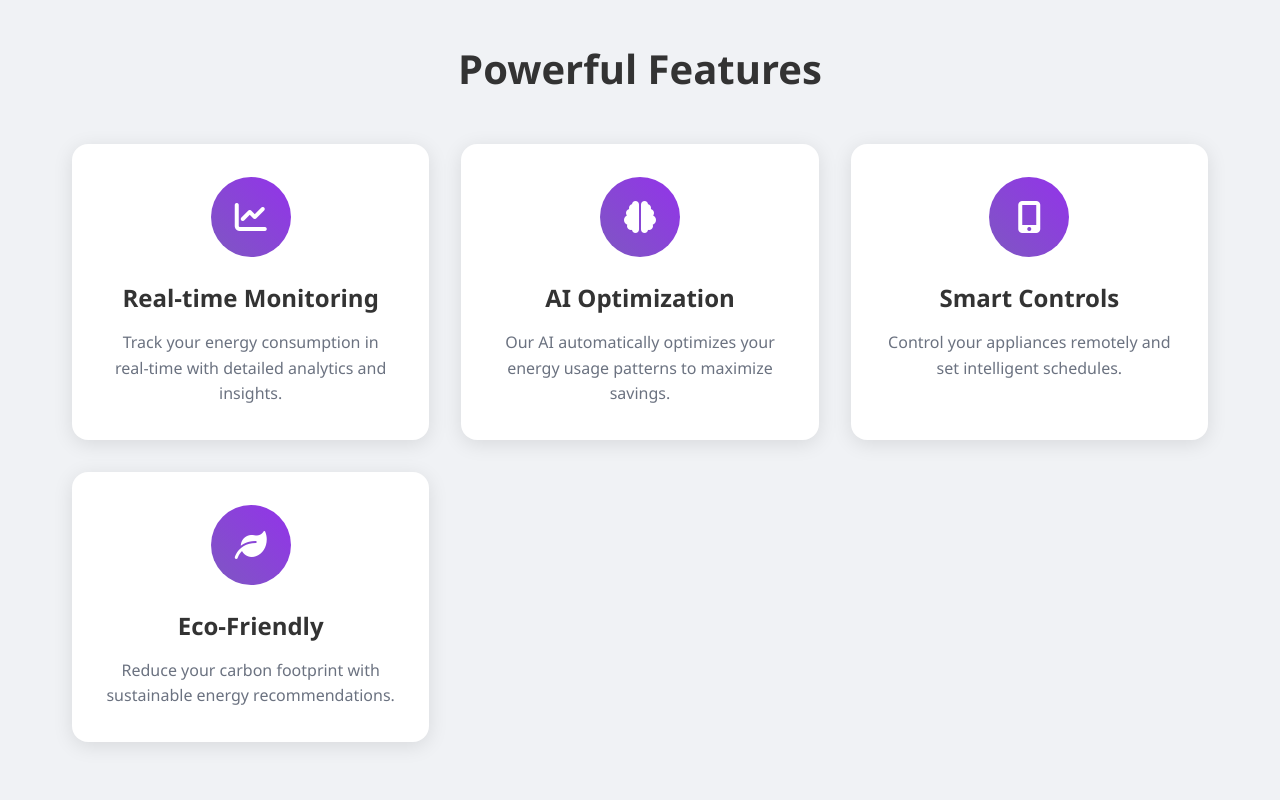
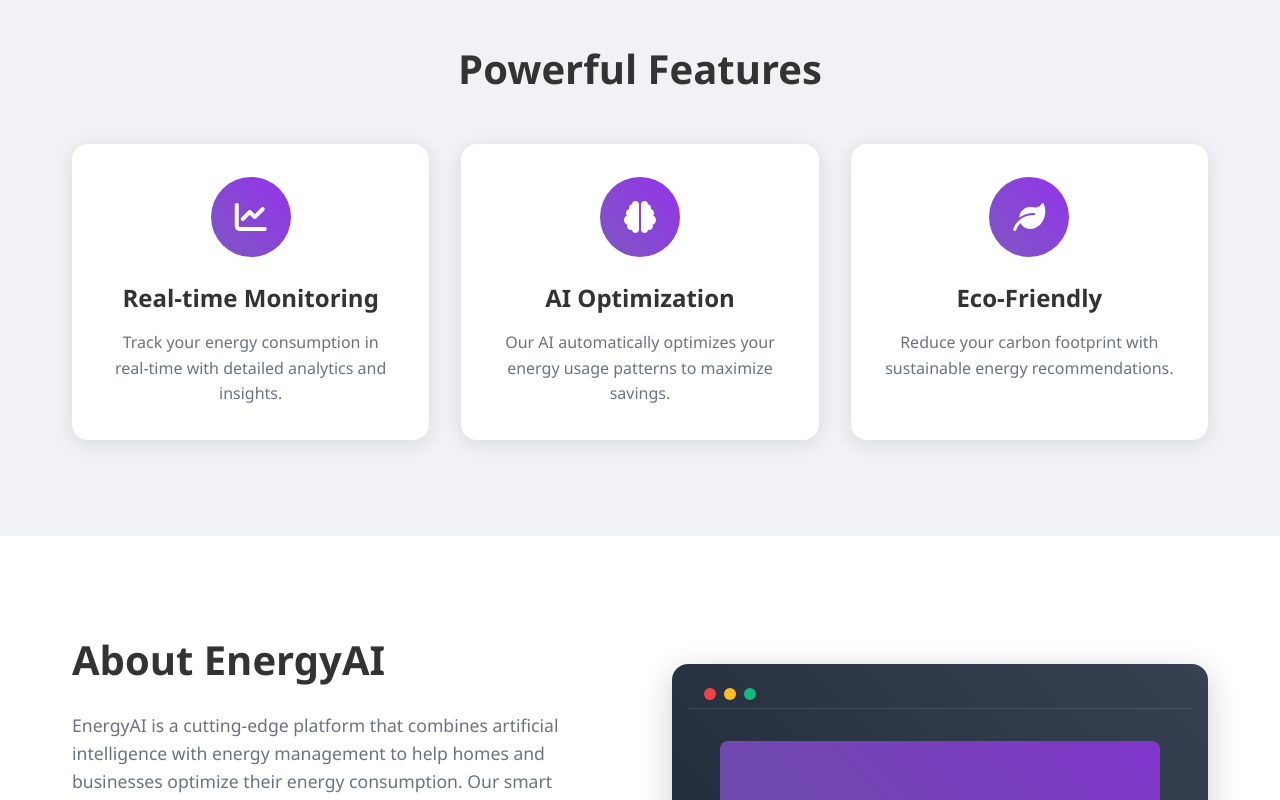
Before and after one commit to afinmh/vibeCodingss, a plain HTML site: page index.html in a window 1280 px wide. Shown: the part 855-1655 px from the top of the page. Drawn offline with Linux system fonts and the light colour scheme.

Commit message:
hapus fitur

```diff
--- a/index.html
+++ b/index.html
@@ -73,13 +73,6 @@
                     </div>
                     <h3>AI Optimization</h3>
                     <p>Our AI automatically optimizes your energy usage patterns to maximize savings.</p>
-                </div>
-                <div class="feature-card">
-                    <div class="feature-icon">
-                        <i class="fas fa-mobile-alt"></i>
-                    </div>
-                    <h3>Smart Controls</h3>
-                    <p>Control your appliances remotely and set intelligent schedules.</p>
                 </div>
                 <div class="feature-card">
                     <div class="feature-icon">
```
